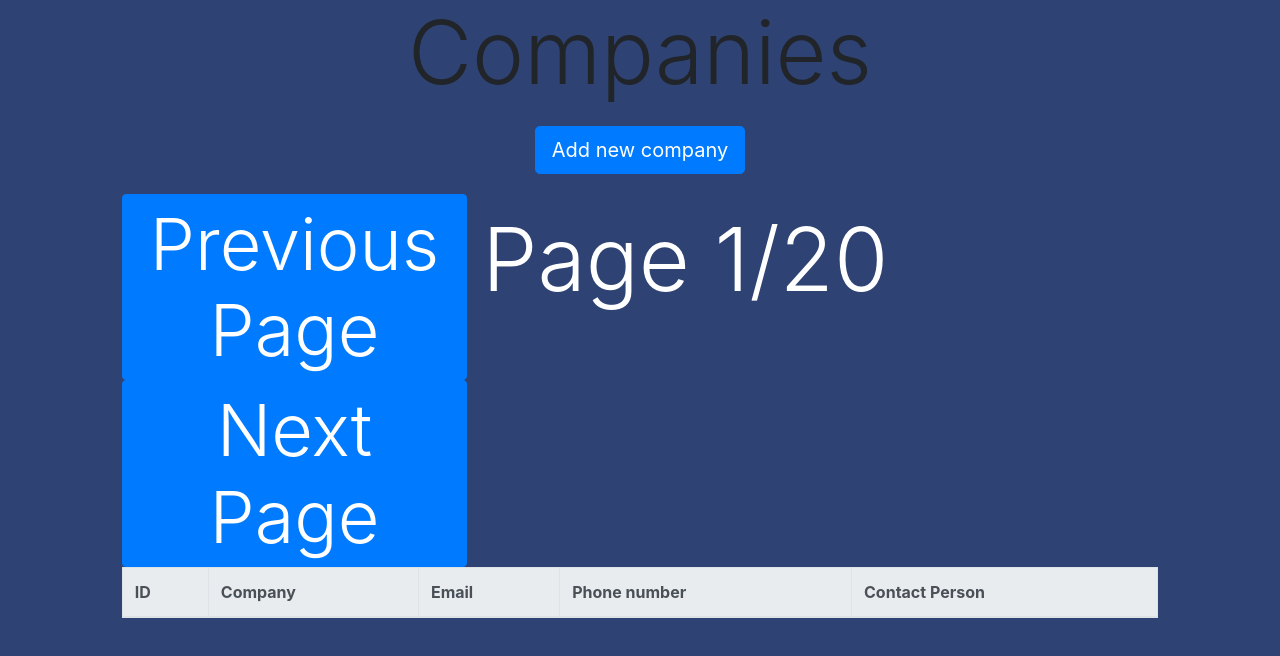
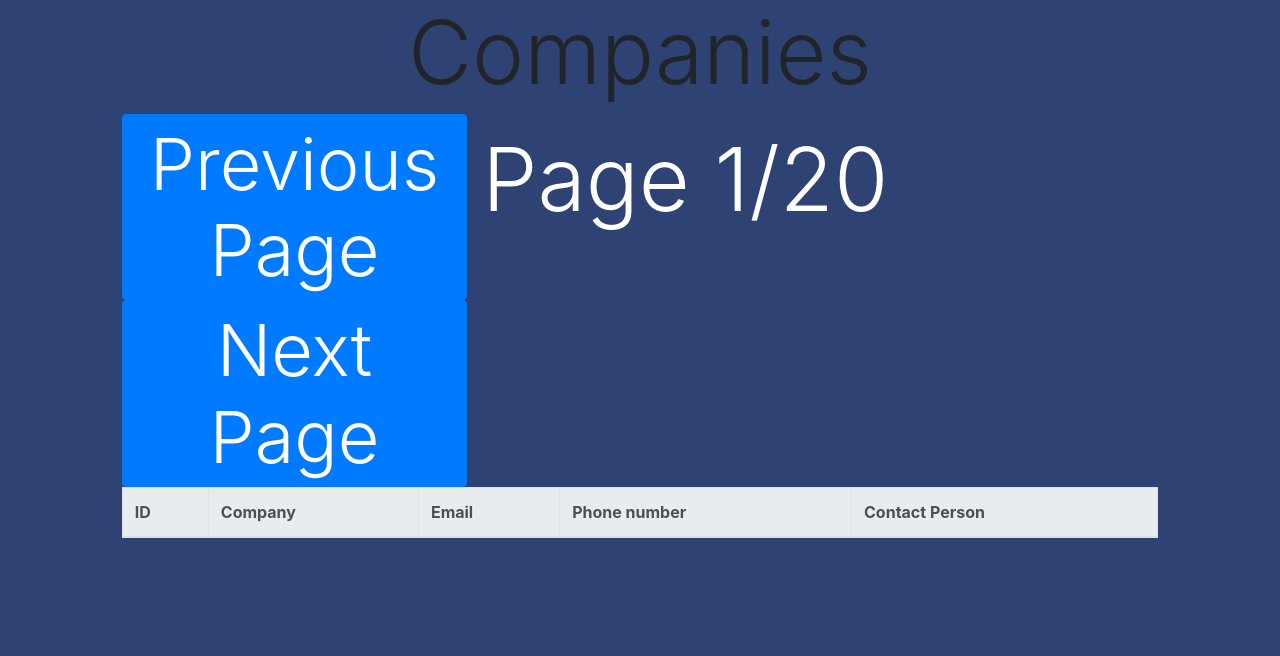
Before and after one commit to augusthj/crm, a plain HTML site: page index.html in a window 1280 px wide. Drawn offline with nearby package versions, Linux system fonts and the light colour scheme; no server answers.

Commit message:
Removed add customer link

```diff
--- a/index.html
+++ b/index.html
@@ -14,9 +14,6 @@
 <body>
   <div class="companyTitle">
     <h1 class="display-2">Companies</h1>
-  </div>
-  <div class="addCompany">
-    <a href="addCompany.hmtl" class="btn btn-primary btn-lg">Add new company</a>
   </div>
   </div>
   <div class="container col-lg-10">
```
